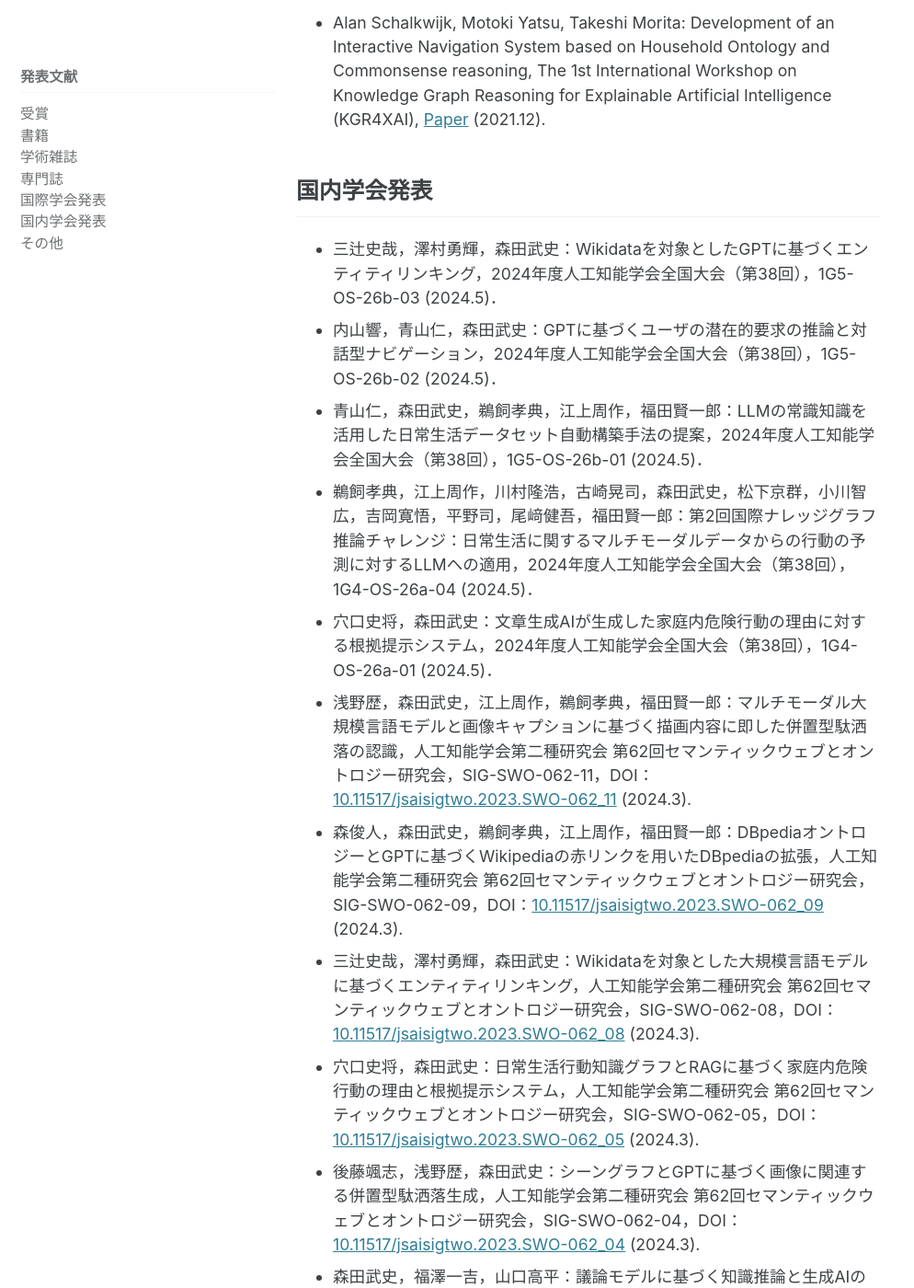
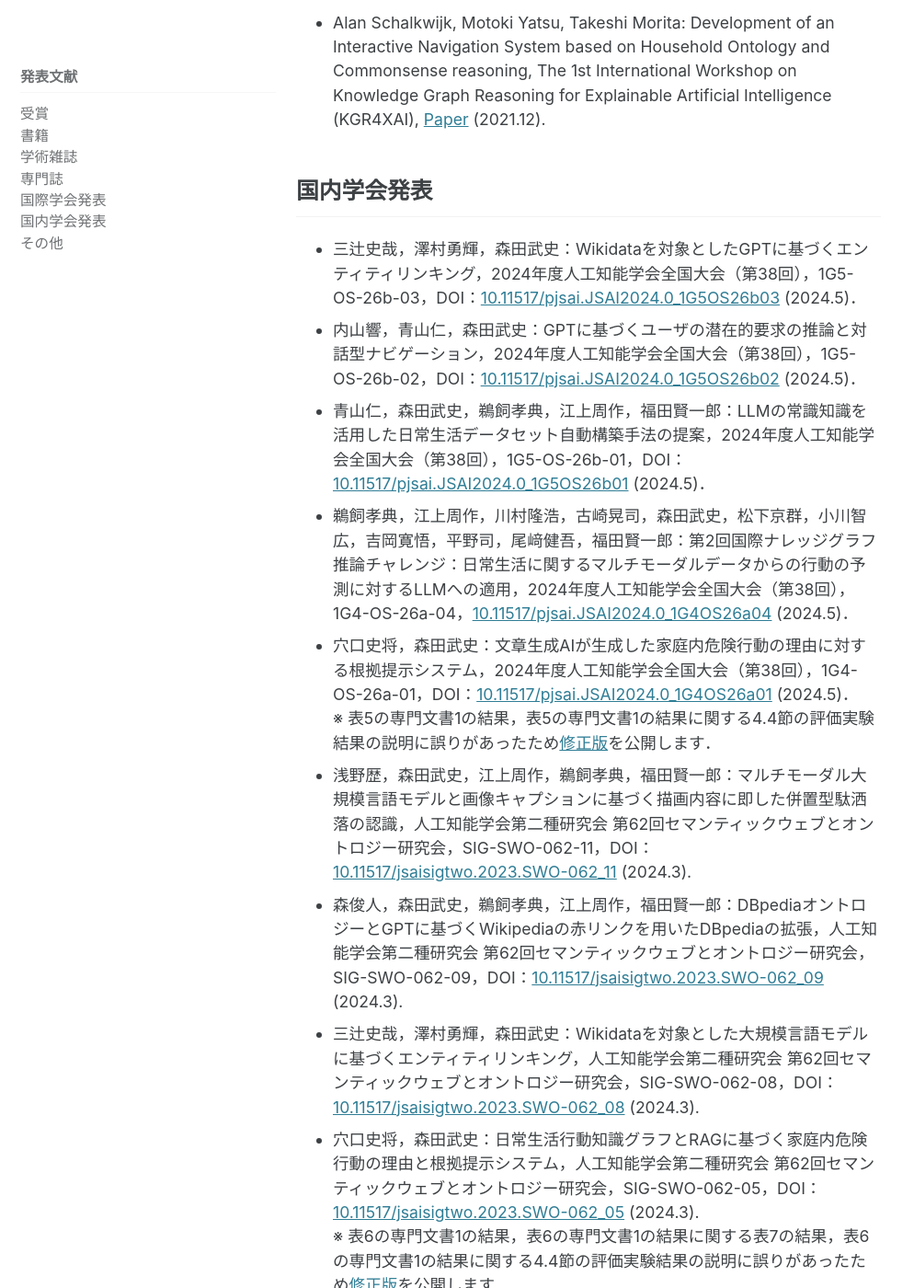
Before and after one commit to ke-lab-it-agu/ke-lab-it-agu.github.io, a Jekyll site: the page built from publications.md, in a window 1280 px wide and 1400 px high, scrolled down 1967 px. Shown: the whole window at 92% size, without its empty margins (0-994 px from the left). Built offline with Jekyll 4.4.1, drawn with Linux system fonts in a browser that asks for light colours; cached includes are drawn as plain includes.

Commit message:
update publications.md

```diff
--- a/publications.md
+++ b/publications.md
@@ -29,15 +29,15 @@ sidebar:
 * Alan Schalkwijk, Motoki Yatsu, Takeshi Morita: Development of an Interactive Navigation System based on Household Ontology and Commonsense reasoning, The 1st International Workshop on Knowledge Graph Reasoning for Explainable Artificial Intelligence (KGR4XAI), [Paper](https://kgr4xai.ikgrc.org/2021/papers/KGR4XAI_2021_paper_2_cr.pdf) (2021.12). <!-- 2021/12/6 -->
 
 ## 国内学会発表
-* 三辻史哉，澤村勇輝，森田武史：Wikidataを対象としたGPTに基づくエンティティリンキング，2024年度人工知能学会全国大会（第38回），1G5-OS-26b-03 (2024.5)．<!-- 2024/5/28 -->
-* 内山響，青山仁，森田武史：GPTに基づくユーザの潜在的要求の推論と対話型ナビゲーション，2024年度人工知能学会全国大会（第38回），1G5-OS-26b-02 (2024.5)．<!-- 2024/5/28 -->
-* 青山仁，森田武史，鵜飼孝典，江上周作，福田賢一郎：LLMの常識知識を活用した日常生活データセット自動構築手法の提案，2024年度人工知能学会全国大会（第38回），1G5-OS-26b-01 (2024.5)．<!-- 2024/5/28 -->
-* 鵜飼孝典，江上周作，川村隆浩，古崎晃司，森田武史，松下京群，小川智広，吉岡寛悟，平野司，尾﨑健吾，福田賢一郎：第2回国際ナレッジグラフ推論チャレンジ：日常生活に関するマルチモーダルデータからの行動の予測に対するLLMへの適用，2024年度人工知能学会全国大会（第38回），1G4-OS-26a-04 (2024.5)．<!-- 2024/5/28 -->
-* 穴口史将，森田武史：文章生成AIが生成した家庭内危険行動の理由に対する根拠提示システム，2024年度人工知能学会全国大会（第38回），1G4-OS-26a-01 (2024.5)．<!-- 2024/5/28 -->
+* 三辻史哉，澤村勇輝，森田武史：Wikidataを対象としたGPTに基づくエンティティリンキング，2024年度人工知能学会全国大会（第38回），1G5-OS-26b-03，DOI：[10.11517/pjsai.JSAI2024.0_1G5OS26b03](https://doi.org/10.11517/pjsai.JSAI2024.0_1G5OS26b03) (2024.5)．<!-- 2024/5/28 -->
+* 内山響，青山仁，森田武史：GPTに基づくユーザの潜在的要求の推論と対話型ナビゲーション，2024年度人工知能学会全国大会（第38回），1G5-OS-26b-02，DOI：[10.11517/pjsai.JSAI2024.0_1G5OS26b02](https://doi.org/10.11517/pjsai.JSAI2024.0_1G5OS26b02) (2024.5)．<!-- 2024/5/28 -->
+* 青山仁，森田武史，鵜飼孝典，江上周作，福田賢一郎：LLMの常識知識を活用した日常生活データセット自動構築手法の提案，2024年度人工知能学会全国大会（第38回），1G5-OS-26b-01，DOI：[10.11517/pjsai.JSAI2024.0_1G5OS26b01](https://doi.org/10.11517/pjsai.JSAI2024.0_1G5OS26b01) (2024.5)．<!-- 2024/5/28 -->
+* 鵜飼孝典，江上周作，川村隆浩，古崎晃司，森田武史，松下京群，小川智広，吉岡寛悟，平野司，尾﨑健吾，福田賢一郎：第2回国際ナレッジグラフ推論チャレンジ：日常生活に関するマルチモーダルデータからの行動の予測に対するLLMへの適用，2024年度人工知能学会全国大会（第38回），1G4-OS-26a-04，[10.11517/pjsai.JSAI2024.0_1G4OS26a04](https://doi.org/10.11517/pjsai.JSAI2024.0_1G4OS26a04) (2024.5)．<!-- 2024/5/28 -->
+* 穴口史将，森田武史：文章生成AIが生成した家庭内危険行動の理由に対する根拠提示システム，2024年度人工知能学会全国大会（第38回），1G4-OS-26a-01，DOI：[10.11517/pjsai.JSAI2024.0_1G4OS26a01](https://doi.org/10.11517/pjsai.JSAI2024.0_1G4OS26a01) (2024.5)．<br/> ※ 表5の専門文書1の結果，表5の専門文書1の結果に関する4.4節の評価実験結果の説明に誤りがあったため[修正版]({{site.baseurl}}/assets/papers/JSAI2024-1G4-OS-26a-01-訂正版.pdf)を公開します．<!-- 2024/5/28 -->
 * 浅野歴，森田武史，江上周作，鵜飼孝典，福田賢一郎：マルチモーダル大規模言語モデルと画像キャプションに基づく描画内容に即した併置型駄洒落の認識，人工知能学会第二種研究会 第62回セマンティックウェブとオントロジー研究会，SIG-SWO-062-11，DOI：[10.11517/jsaisigtwo.2023.SWO-062_11](https://doi.org/10.11517/jsaisigtwo.2023.SWO-062_11) (2024.3). <!-- 2024/3/24> -->
 * 森俊人，森田武史，鵜飼孝典，江上周作，福田賢一郎：DBpediaオントロジーとGPTに基づくWikipediaの赤リンクを用いたDBpediaの拡張，人工知能学会第二種研究会 第62回セマンティックウェブとオントロジー研究会，SIG-SWO-062-09，DOI：[10.11517/jsaisigtwo.2023.SWO-062_09](https://doi.org/10.11517/jsaisigtwo.2023.SWO-062_09) (2024.3). <!-- 2024/3/23> -->
 * 三辻史哉，澤村勇輝，森田武史：Wikidataを対象とした大規模言語モデルに基づくエンティティリンキング，人工知能学会第二種研究会 第62回セマンティックウェブとオントロジー研究会，SIG-SWO-062-08，DOI：[10.11517/jsaisigtwo.2023.SWO-062_08](https://doi.org/10.11517/jsaisigtwo.2023.SWO-062_08) (2024.3). <!-- 2024/3/23> -->
-* 穴口史将，森田武史：日常生活行動知識グラフとRAGに基づく家庭内危険行動の理由と根拠提示システム，人工知能学会第二種研究会 第62回セマンティックウェブとオントロジー研究会，SIG-SWO-062-05，DOI：[10.11517/jsaisigtwo.2023.SWO-062_05](https://doi.org/10.11517/jsaisigtwo.2023.SWO-062_05) (2024.3). <!-- 2024/3/23> -->
+* 穴口史将，森田武史：日常生活行動知識グラフとRAGに基づく家庭内危険行動の理由と根拠提示システム，人工知能学会第二種研究会 第62回セマンティックウェブとオントロジー研究会，SIG-SWO-062-05，DOI：[10.11517/jsaisigtwo.2023.SWO-062_05](https://doi.org/10.11517/jsaisigtwo.2023.SWO-062_05) (2024.3). <br/> ※ 表6の専門文書1の結果，表6の専門文書1の結果に関する表7の結果，表6の専門文書1の結果に関する4.4節の評価実験結果の説明に誤りがあったため[修正版]({{site.baseurl}}/assets/papers/SIG-SWO-062-05-訂正版.pdf)を公開します．<!-- 2024/3/23> -->
 * 後藤颯志，浅野歴，森田武史：シーングラフとGPTに基づく画像に関連する併置型駄洒落生成，人工知能学会第二種研究会 第62回セマンティックウェブとオントロジー研究会，SIG-SWO-062-04，DOI：[10.11517/jsaisigtwo.2023.SWO-062_04](https://doi.org/10.11517/jsaisigtwo.2023.SWO-062_04) (2024.3). <!-- 2024/3/23> -->
 * 森田武史，福澤一吉，山口高平：議論モデルに基づく知識推論と生成AIの統合に基づくAI議論パートナー，情報処理学会 第86回全国大会，7B-03 (2024.3). <!-- 2024/3/17 -->
 * 青山仁，森田武史，鵜飼孝典，江上周作，福田賢一郎：LLMを活用した抽象的なタスク記述からのVirtualHomeのためのアクションスクリプト自動生成，人工知能学会第二種研究会 第61回セマンティックウェブとオントロジー研究会，SIG-SWO-061-10, DOI：[10.11517/jsaisigtwo.2023.SWO-061_10](https://doi.org/10.11517/jsaisigtwo.2023.SWO-061_10) (2023.11)．<!-- 2023/11/25 -->
```
Also changed, not shown: 2 other files.
